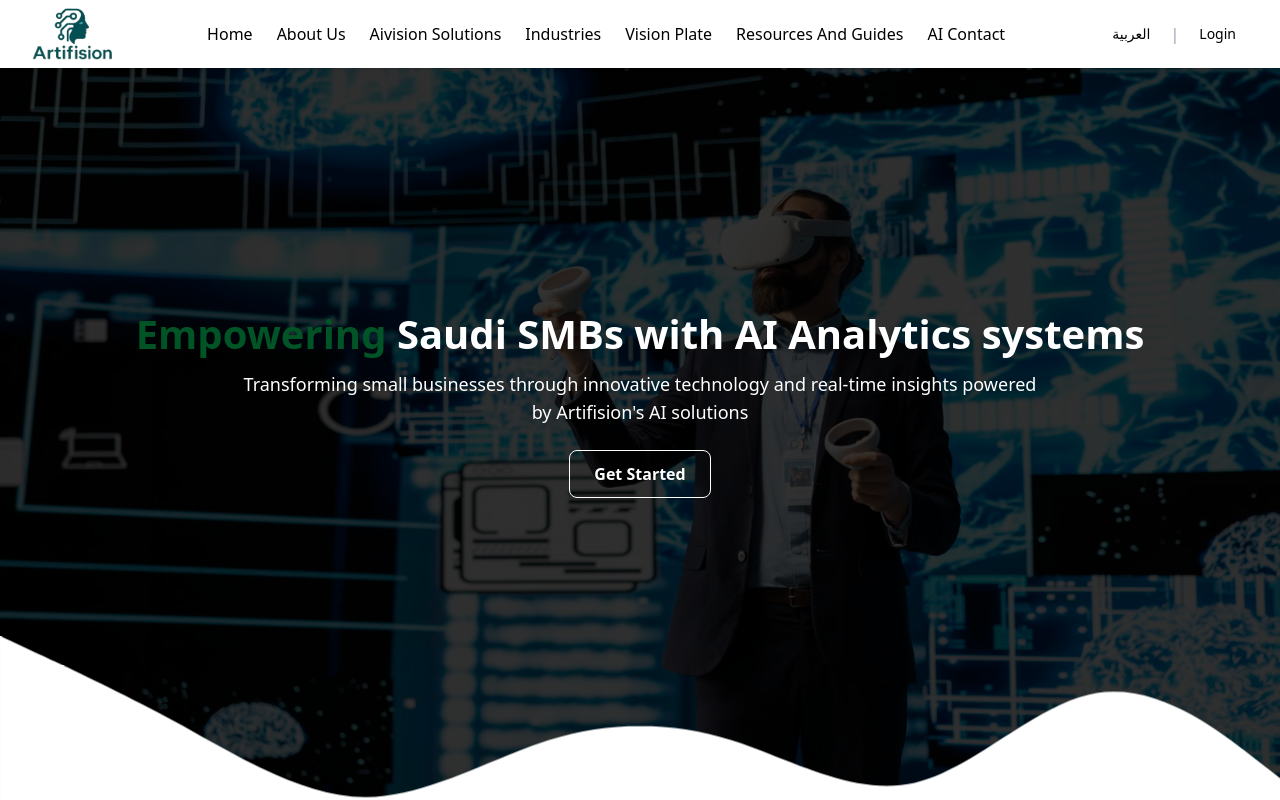
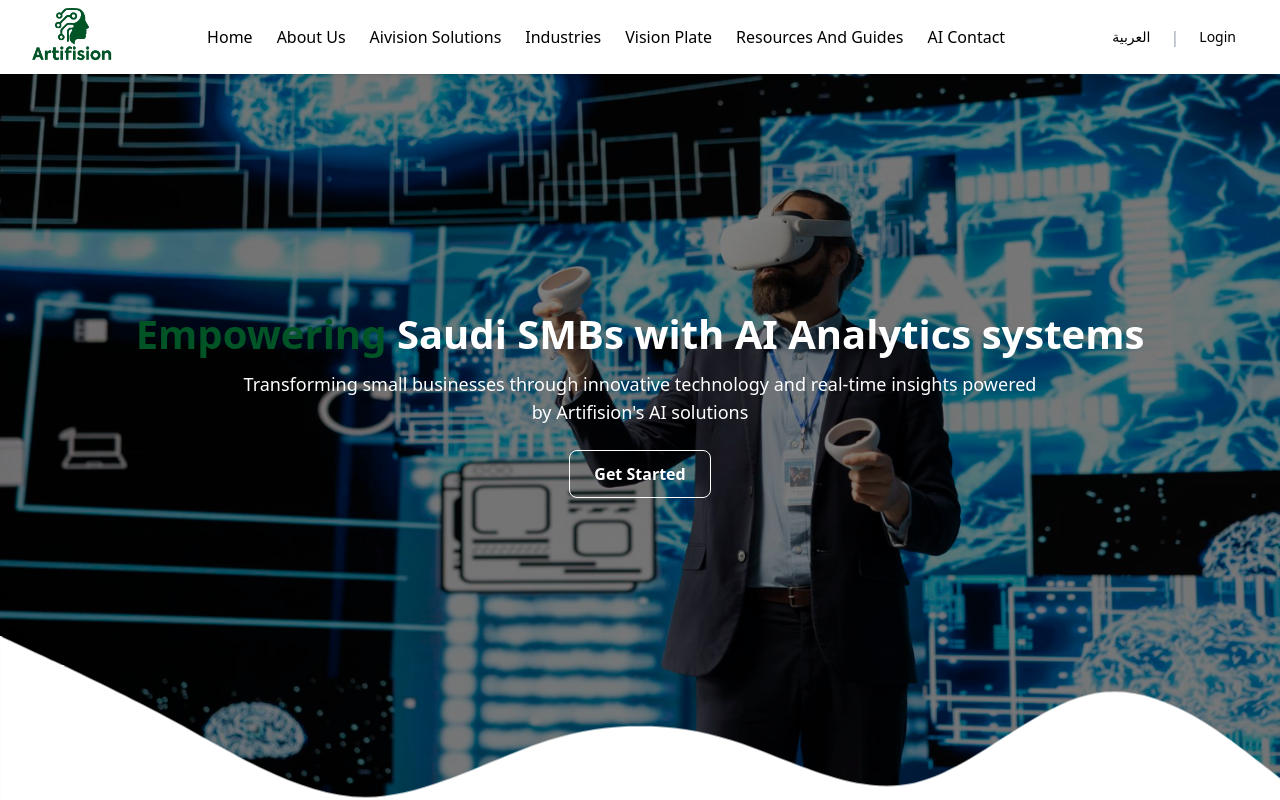
Before and after one commit to adelNfahmy10/artifision, an Angular app: page / in a window 1280 px wide. Shown: the top 800 px of the page. Built offline with nearby package versions, Linux system fonts and the light colour scheme.

Commit message:
last update in bg overlay and logo

```diff
--- a/src/app/components/home/home.html
+++ b/src/app/components/home/home.html
@@ -13,7 +13,7 @@
       class="relative flex flex-col justify-center items-center text-white text-center bg-[cover] bg-center px-5 md:px-30"
       style="background-image: url('assets/home/home-bg-1.jpg');"
     >
-      <div class="bg-black/80 absolute inset-0"></div>
+      <div class="bg-black/50 absolute inset-0"></div>
       <div class="relative z-10">
         <h1 class="text-3xl md:text-6xl font-bold mb-4 animate-fadeIn"><span class="text-[#015426]">Empowering</span> Saudi SMBs with AI Analytics systems</h1>
         <p class="text-sm md:text-lg mb-6 animate-fadeIn px-0 lg:px-30">
@@ -32,7 +32,7 @@
       class="relative flex flex-col justify-center items-center text-white text-center bg-cover bg-center px-5 md:px-30"
       style="background-image: url('assets/home/home-bg-2.jpg');"
     >
-      <div class="bg-black/80 absolute inset-0"></div>
+      <div class="bg-black/50 absolute inset-0"></div>
       <div class="relative z-10">
         <h1 class="text-3xl md:text-6xl font-bold mb-4 animate-fadeIn"><span class="text-[#015426]">Transforming</span> Ideas into Intelligent Realities</h1>
         <p class="text-lg mb-6 animate-fadeIn px-0 lg:px-30">
@@ -51,7 +51,7 @@
       class="relative flex flex-col justify-center items-center text-white text-center bg-cover bg-center px-5 md:px-30"
       style="background-image: url('assets/home/home-bg-3.jpg');"
     >
-      <div class="bg-black/80 absolute inset-0"></div>
+      <div class="bg-black/50 absolute inset-0"></div>
       <div class="relative z-10">
         <h1 class="text-3xl md:text-6xl font-bold mb-4 animate-fadeIn"><span class="text-[#015426]">Innovating</span> the Future with AI & IoT</h1>
         <p class="text-lg mb-6 animate-fadeIn px-0 lg:px-30">
--- a/src/app/components/navbar/navbar.html
+++ b/src/app/components/navbar/navbar.html
@@ -4,7 +4,7 @@
         <!-- Left: Brand -->
         <div class="flex items-center">
         <a href="#home" class="flex items-center gap-3">
-          <img src="assets/navbar/logo.png" class="w-[80px]" alt="artifision">
+          <img src="assets/navbar/artifision.png" class="w-[80px]" alt="artifision">
         </a>
       </div>
 
```
Also changed, not shown: public/assets/navbar/Asset.png (added), public/assets/navbar/artifision.png (added).
